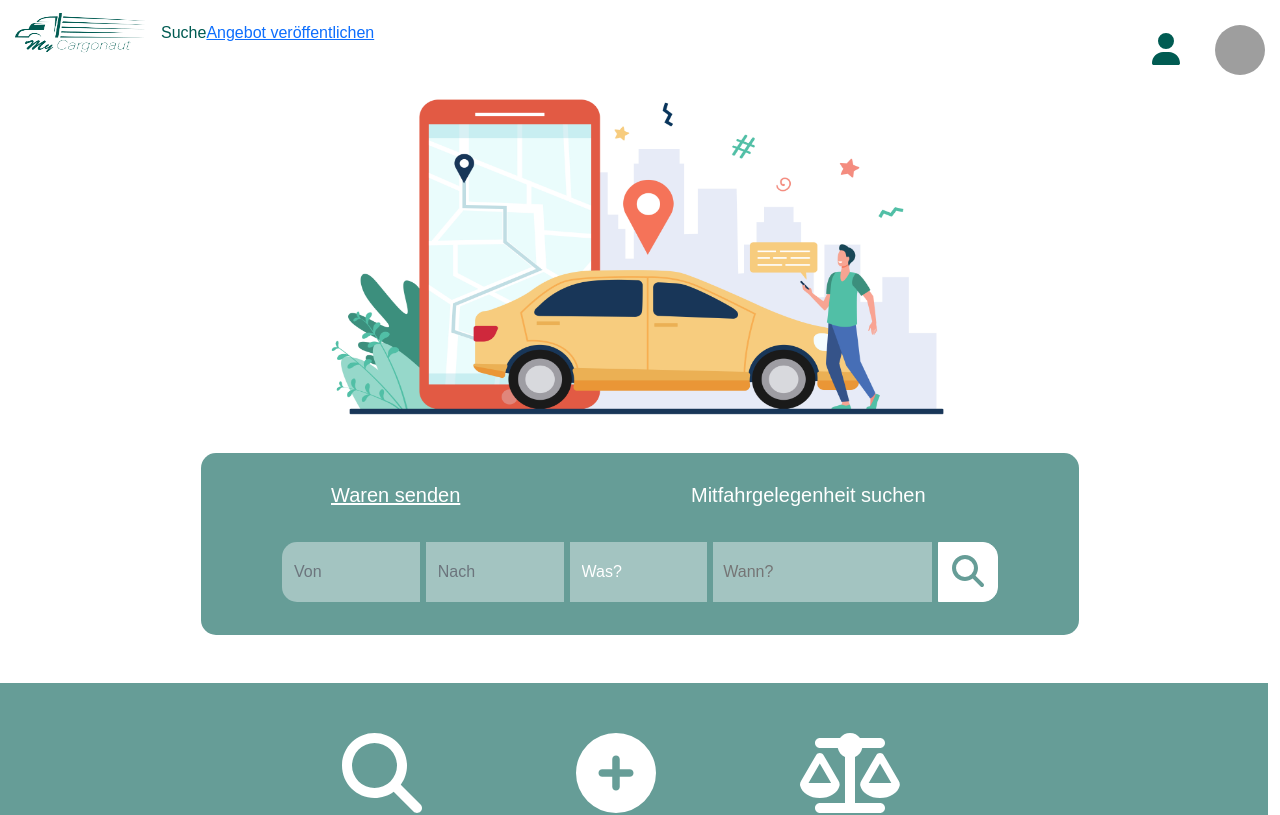
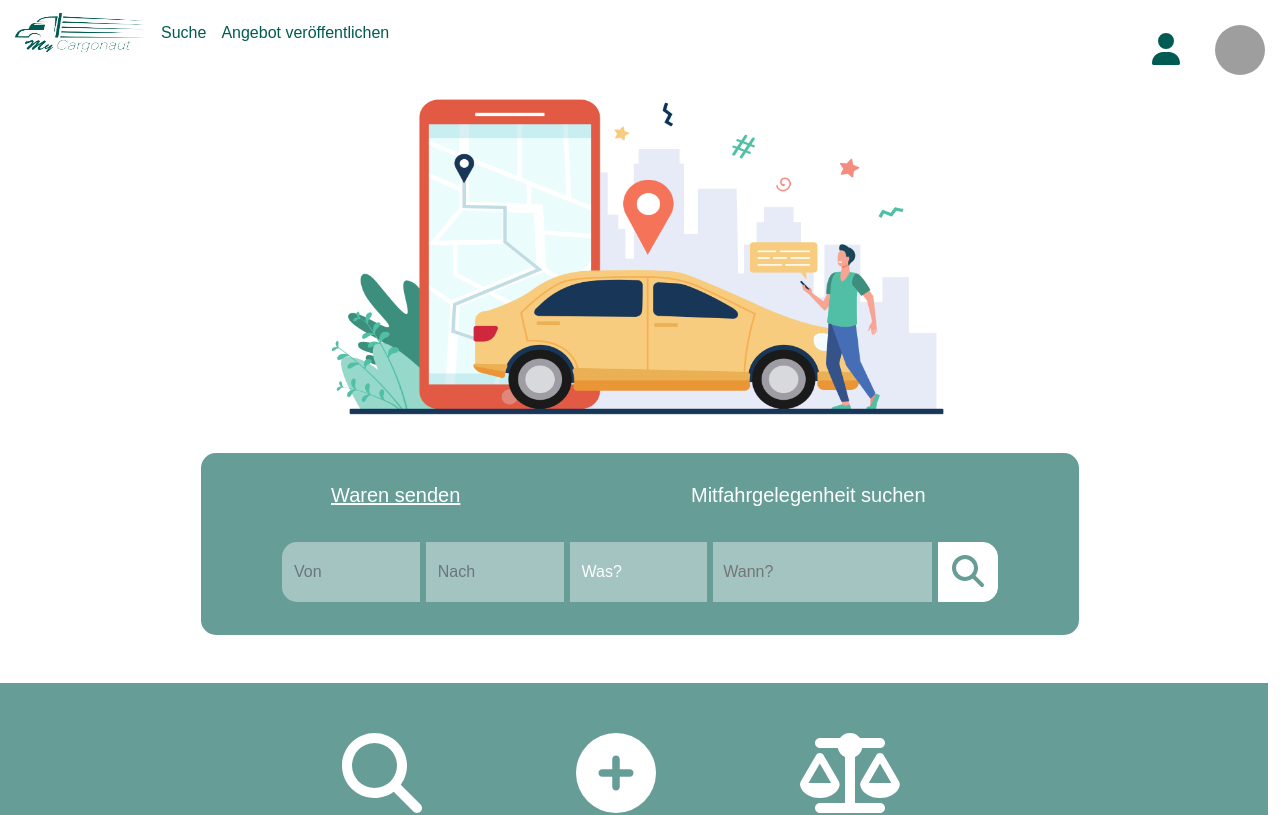
Before and after one commit to joleschmidt/MyCargonaut_MHJO, a Next.js app: page / in a window 1280 px wide. Shown: the top 815 px of the page. Built offline with nearby package versions, Linux system fonts and the light colour scheme; grey boxes are pictures that could not be loaded.

Commit message:
navbar css

```diff
--- a/components/Navbar.jsx
+++ b/components/Navbar.jsx
@@ -20,6 +20,12 @@ const Navbar = () => {
 			width: 130,
 			marginLeft: "15px",
 		},
+		link: {
+			cursor: "default",
+			textDecoration: "none",
+			color: "#005B52",
+			marginLeft: "15px",
+		},
 	};
 
 	//HTML
@@ -39,11 +45,12 @@ const Navbar = () => {
 						<a>Suche</a>
 					</li>
 					<li>
-						<a className="test" href="/add-shipping">Angebot veröffentlichen</a>
+						<a className="test" href="/add-shipping" style={styles.link}>
+							Angebot veröffentlichen
+						</a>
 					</li>
 				</ul>
 				<ul className="navbar-nav">
-
 					<li className="nav-item">
 						<FontAwesomeIcon
 							className={"icon fa-2x"}
```
